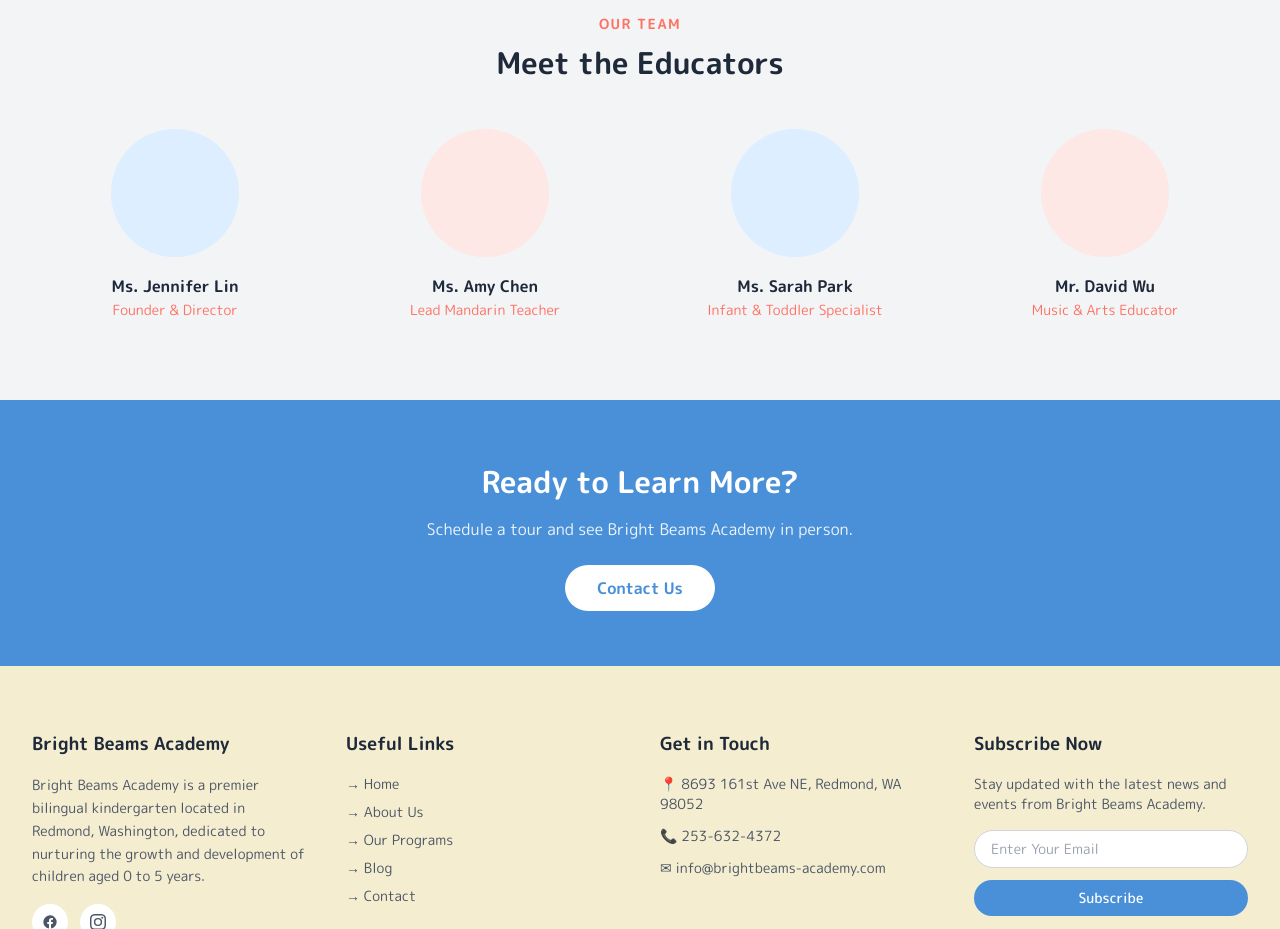
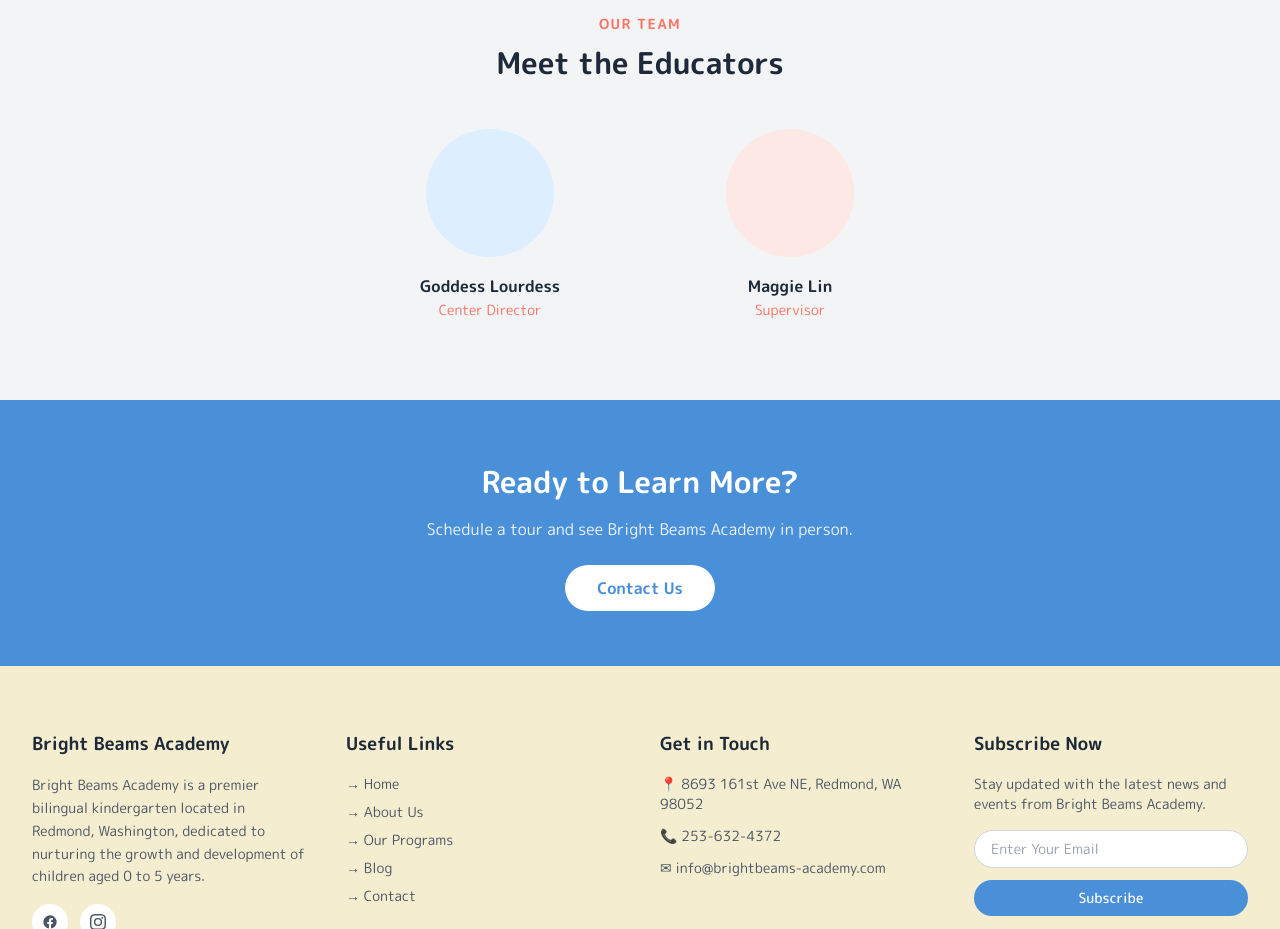
Before and after one commit to BrightBeamsAcademy/official_website, a Next.js app: page /about in a window 1280 px wide. Shown: the part 1960-2889 px from the top of the page. Built offline with nearby package versions, Linux system fonts and the light colour scheme.

Commit message:
Update faculty list to current team
Replaces the four placeholder educators with the current staff:
Goddess Lourdess (Center Director) and Maggie Lin (Supervisor).
Narrows the team grid so two cards center nicely instead of
looking sparse in the four-column layout.

```diff
--- a/app/about/page.tsx
+++ b/app/about/page.tsx
@@ -10,10 +10,8 @@ const values = [
 ];
 
 const team = [
-  { name: "Ms. Jennifer Lin", role: "Founder & Director", bg: "bg-[#dceeff]" },
-  { name: "Ms. Amy Chen", role: "Lead Mandarin Teacher", bg: "bg-[#fde8e5]" },
-  { name: "Ms. Sarah Park", role: "Infant & Toddler Specialist", bg: "bg-[#dceeff]" },
-  { name: "Mr. David Wu", role: "Music & Arts Educator", bg: "bg-[#fde8e5]" },
+  { name: "Goddess Lourdess", role: "Center Director", bg: "bg-[#dceeff]" },
+  { name: "Maggie Lin", role: "Supervisor", bg: "bg-[#fde8e5]" },
 ];
 
 export default function AboutPage() {
@@ -92,7 +90,7 @@ export default function AboutPage() {
             <span className="text-[#ff7162] text-sm font-semibold uppercase tracking-widest">Our Team</span>
             <h2 className="text-3xl font-bold mt-2 text-gray-800">Meet the Educators</h2>
           </div>
-          <div className="grid sm:grid-cols-2 lg:grid-cols-4 gap-6">
+          <div className="grid sm:grid-cols-2 gap-6 max-w-xl mx-auto">
             {team.map((t) => (
               <div key={t.name} className="text-center">
                 <div className={`${t.bg} w-32 h-32 rounded-full mx-auto mb-4`} />
```
